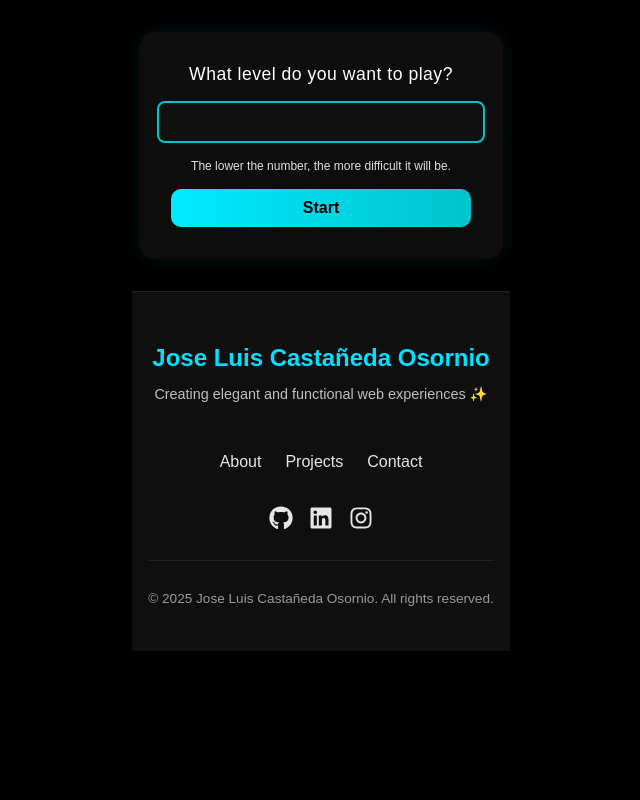
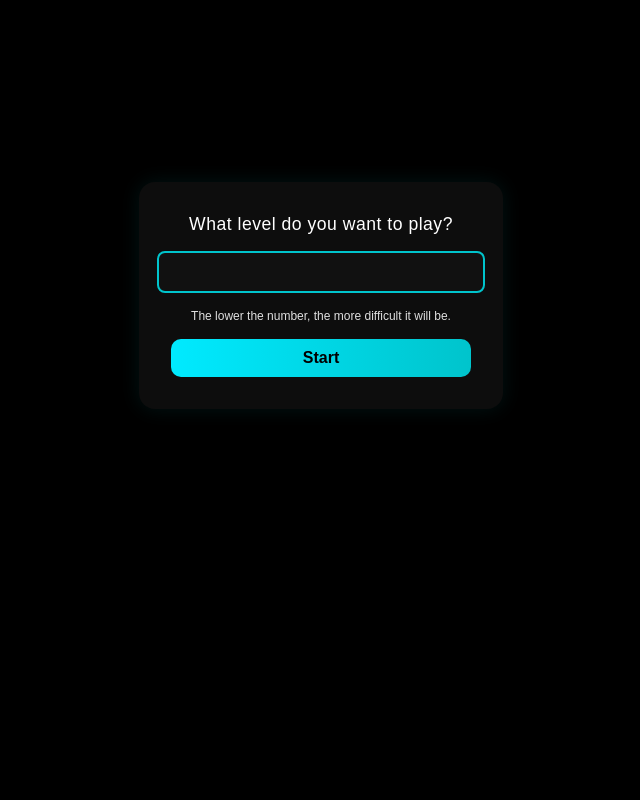
Before and after one commit to castanedaLuis/Guess-word, a React app: page / in a window 1280 px wide. Shown: the top 800 px of the page, without its empty margins (319-959 px from the left). Built offline with nearby package versions, Linux system fonts and the light colour scheme.

Commit message:
feat: :sparkles: Improve styles to footer
Position footer on below

```diff
--- a/src/styles/Footer.css
+++ b/src/styles/Footer.css
@@ -1,4 +1,8 @@
 .footer {
+    position: absolute;
+    bottom: 0;
+    left: 50%;
+    transform: translateX(-50%);
     background-color: #0f0f0f;
     color: #e6e6e6;
     padding: 2rem 1rem;
--- a/src/styles/style.css
+++ b/src/styles/style.css
@@ -1,12 +1,12 @@
 body {
     background-color: black;
-    display: flex;
-    height: 200vh;
-    justify-content: center;
     margin: 0;
+    position: relative;
+    min-height: 200vh;
 }
 
 main {
+    margin-top: 150px;
     display: flex;
     align-items: center;
     justify-content: center;
```
